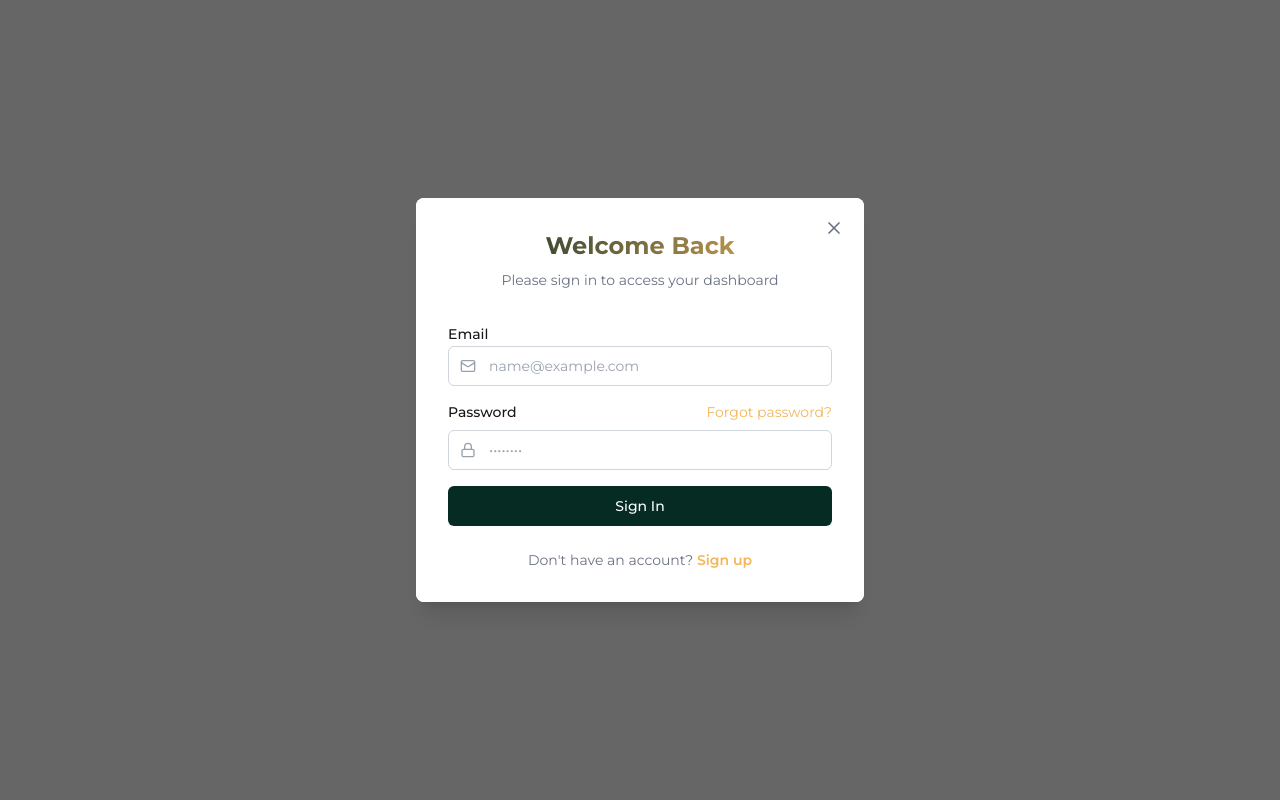
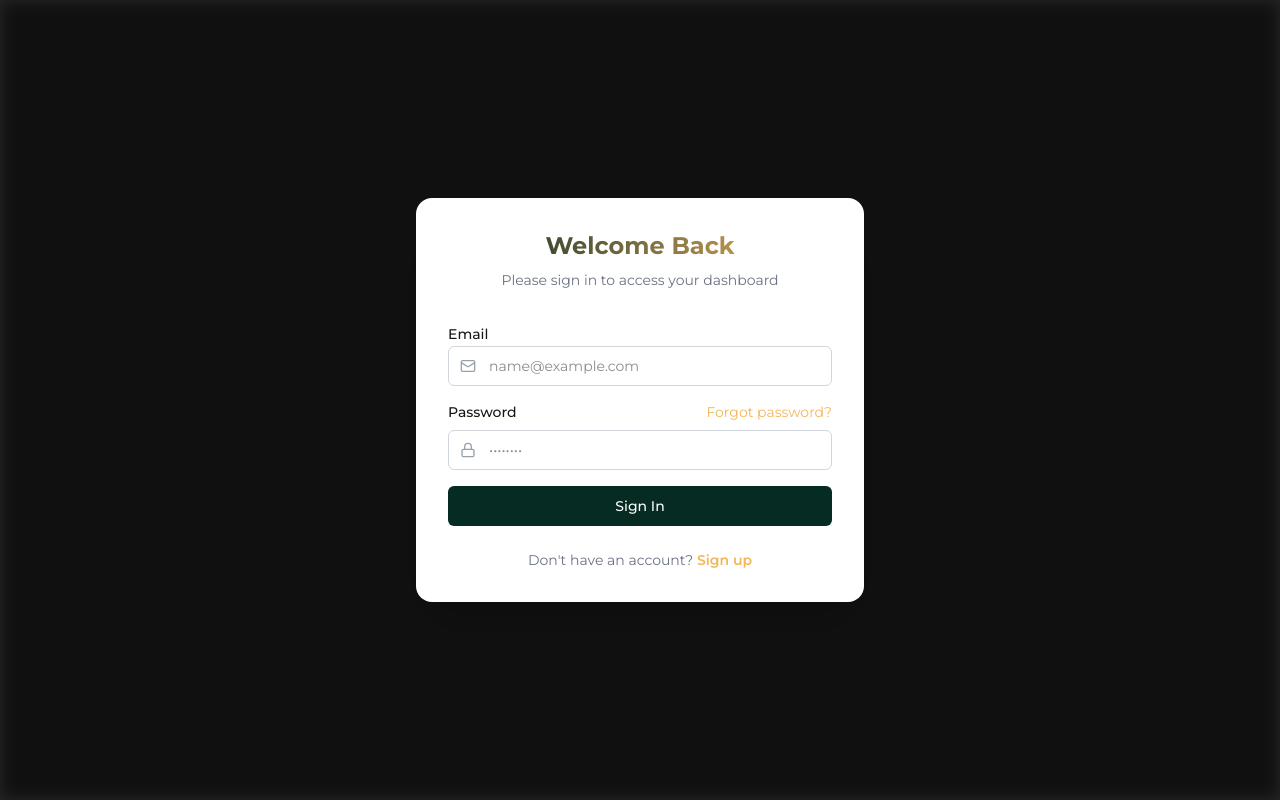
Before and after one commit to escrow-africa/escrow-landing, a Next.js app in the folder my-app/: page /auth/login in a window 1280 px wide. Built offline with nearby package versions, Linux system fonts and the light colour scheme.

Commit message:
feat: enhance LoginForm and SignupForm with animations and improved layout

```diff
--- a/my-app/components/auth/LoginForm.tsx
+++ b/my-app/components/auth/LoginForm.tsx
@@ -2,8 +2,9 @@
 
 import Link from "next/link";
 import { useState } from "react";
-import { Mail, Lock, AlertCircle, Loader2 } from "lucide-react";
+import { Mail, Lock, Loader2 } from "lucide-react";
 import { useRouter } from "next/navigation";
+import { motion, AnimatePresence } from "framer-motion";
 
 export default function LoginForm() {
   const [loading, setLoading] = useState(false);
@@ -13,16 +14,27 @@ export default function LoginForm() {
     event.preventDefault();
     setLoading(true);
 
-    // Simulate API call
     setTimeout(() => {
       setLoading(false);
-      // For demo purposes, just redirect to dashboard or home
       router.push("/");
     }, 1500);
   }
 
   return (
-    <div className="w-full bg-white px-6 py-8 md:p-8">
+    <AnimatePresence>
+      <motion.div
+        className="fixed inset-0 flex items-center justify-center bg-black/60 backdrop-blur-sm p-4"
+        initial={{ opacity: 0 }}
+        animate={{ opacity: 1 }}
+        exit={{ opacity: 0 }}
+      >
+        <motion.div
+          className="w-full max-w-md bg-white rounded-2xl shadow-2xl px-6 py-8 md:p-8"
+          initial={{ scale: 0.95, opacity: 0, y: 20 }}
+          animate={{ scale: 1, opacity: 1, y: 0 }}
+          exit={{ scale: 0.95, opacity: 0, y: 20 }}
+          transition={{ duration: 0.25 }}
+        >
           <div className="mb-8 text-center">
             <h2 className="text-2xl font-bold bg-clip-text text-transparent bg-gradient-to-r from-[#062B22] to-[#F3B659]">
               Welcome Back
@@ -34,13 +46,14 @@ export default function LoginForm() {
 
           <form onSubmit={handleSubmit} className="space-y-4">
             <div className="space-y-2">
-          <label className="text-sm font-medium leading-none peer-disabled:cursor-not-allowed peer-disabled:opacity-70" htmlFor="email">
+              <label className="text-sm font-medium" htmlFor="email">
                 Email
               </label>
+
               <div className="relative">
                 <Mail className="absolute left-3 top-3 h-4 w-4 text-gray-400" />
                 <input
-              className="flex h-10 w-full rounded-md border border-gray-300 bg-transparent px-3 py-2 text-sm placeholder:text-gray-400 focus:outline-none focus:ring-2 focus:ring-[#F3B659] focus:border-transparent disabled:cursor-not-allowed disabled:opacity-50 pl-10"
+                  className="flex h-10 w-full rounded-md border border-gray-300 px-3 py-2 text-sm focus:outline-none focus:ring-2 focus:ring-[#F3B659] pl-10"
                   id="email"
                   placeholder="name@example.com"
                   type="email"
@@ -48,11 +61,13 @@ export default function LoginForm() {
                 />
               </div>
             </div>
+
             <div className="space-y-2">
               <div className="flex items-center justify-between">
-            <label className="text-sm font-medium leading-none peer-disabled:cursor-not-allowed peer-disabled:opacity-70" htmlFor="password">
+                <label className="text-sm font-medium" htmlFor="password">
                   Password
                 </label>
+
                 <Link
                   className="text-sm text-[#F3B659] hover:underline"
                   href="#"
@@ -60,10 +75,11 @@ export default function LoginForm() {
                   Forgot password?
                 </Link>
               </div>
+
               <div className="relative">
                 <Lock className="absolute left-3 top-3 h-4 w-4 text-gray-400" />
                 <input
-              className="flex h-10 w-full rounded-md border border-gray-300 bg-transparent px-3 py-2 text-sm placeholder:text-gray-400 focus:outline-none focus:ring-2 focus:ring-[#F3B659] focus:border-transparent disabled:cursor-not-allowed disabled:opacity-50 pl-10"
+                  className="flex h-10 w-full rounded-md border border-gray-300 px-3 py-2 text-sm focus:outline-none focus:ring-2 focus:ring-[#F3B659] pl-10"
                   id="password"
                   placeholder="••••••••"
                   type="password"
@@ -71,8 +87,9 @@ export default function LoginForm() {
                 />
               </div>
             </div>
+
             <button
-          className="inline-flex items-center justify-center rounded-md text-sm font-medium ring-offset-background transition-colors focus-visible:outline-none focus-visible:ring-2 focus-visible:ring-ring focus-visible:ring-offset-2 disabled:pointer-events-none disabled:opacity-50 bg-[#062B22] text-white hover:bg-[#062B22]/90 h-10 px-4 w-full"
+              className="flex items-center justify-center rounded-md text-sm font-medium bg-[#062B22] text-white hover:bg-[#062B22]/90 h-10 px-4 w-full"
               type="submit"
               disabled={loading}
             >
@@ -89,10 +106,15 @@ export default function LoginForm() {
 
           <div className="mt-6 text-center text-sm">
             <span className="text-gray-500">Don't have an account? </span>
-        <Link className="font-semibold text-[#F3B659] hover:underline" href="/signup">
+            <Link
+              className="font-semibold text-[#F3B659] hover:underline"
+              href="/signup"
+            >
               Sign up
             </Link>
           </div>
-    </div>
+        </motion.div>
+      </motion.div>
+    </AnimatePresence>
   );
 }
--- a/my-app/components/auth/SignupForm.tsx
+++ b/my-app/components/auth/SignupForm.tsx
@@ -4,6 +4,7 @@ import Link from "next/link";
 import { useState } from "react";
 import { Mail, Lock, User, Loader2 } from "lucide-react";
 import { useRouter } from "next/navigation";
+import { motion,AnimatePresence } from "framer-motion";
 
 export default function SignupForm() {
   const [loading, setLoading] = useState(false);
@@ -13,7 +14,6 @@ export default function SignupForm() {
     event.preventDefault();
     setLoading(true);
 
-    // Simulate API call
     setTimeout(() => {
       setLoading(false);
       router.push("/");
@@ -21,7 +21,20 @@ export default function SignupForm() {
   }
 
   return (
-    <div className="w-full bg-white px-6 py-8 md:p-8">
+    <AnimatePresence>
+      <motion.div
+        className="fixed inset-0 flex items-center justify-center bg-black/60 backdrop-blur-sm p-4"
+        initial={{ opacity: 0 }}
+        animate={{ opacity: 1 }}
+        exit={{ opacity: 0 }}
+      >
+    <motion.div
+          className="w-full max-w-md bg-white rounded-2xl shadow-2xl px-6 py-8 md:p-8"
+          initial={{ scale: 0.95, opacity: 0, y: 20 }}
+          animate={{ scale: 1, opacity: 1, y: 0 }}
+          exit={{ scale: 0.95, opacity: 0, y: 20 }}
+          transition={{ duration: 0.25 }}
+        >
       <div className="mb-8 text-center">
         <h2 className="text-2xl font-bold bg-clip-text text-transparent bg-gradient-to-r from-[#062B22] to-[#F3B659]">
           Create an Account
@@ -34,27 +47,28 @@ export default function SignupForm() {
       <form onSubmit={handleSubmit} className="space-y-4">
         <div className="grid grid-cols-2 gap-4">
           <div className="space-y-2">
-            <label className="text-sm font-medium leading-none" htmlFor="firstName">
+            <label className="text-sm font-medium" htmlFor="firstName">
               First name
             </label>
             <div className="relative">
               <User className="absolute left-3 top-3 h-4 w-4 text-gray-400" />
               <input
-                className="flex h-10 w-full rounded-md border border-gray-300 bg-transparent px-3 py-2 text-sm placeholder:text-gray-400 focus:outline-none focus:ring-2 focus:ring-[#F3B659] focus:border-transparent pl-10"
+                className="flex h-10 w-full rounded-md border border-gray-300 px-3 py-2 text-sm focus:outline-none focus:ring-2 focus:ring-[#F3B659] pl-10"
                 id="firstName"
                 placeholder="John"
                 required
               />
             </div>
           </div>
+
           <div className="space-y-2">
-            <label className="text-sm font-medium leading-none" htmlFor="lastName">
+            <label className="text-sm font-medium" htmlFor="lastName">
               Last name
             </label>
             <div className="relative">
               <User className="absolute left-3 top-3 h-4 w-4 text-gray-400" />
               <input
-                className="flex h-10 w-full rounded-md border border-gray-300 bg-transparent px-3 py-2 text-sm placeholder:text-gray-400 focus:outline-none focus:ring-2 focus:ring-[#F3B659] focus:border-transparent pl-10"
+                className="flex h-10 w-full rounded-md border border-gray-300 px-3 py-2 text-sm focus:outline-none focus:ring-2 focus:ring-[#F3B659] pl-10"
                 id="lastName"
                 placeholder="Doe"
                 required
@@ -64,13 +78,13 @@ export default function SignupForm() {
         </div>
 
         <div className="space-y-2">
-          <label className="text-sm font-medium leading-none" htmlFor="email">
+          <label className="text-sm font-medium" htmlFor="email">
             Email
           </label>
           <div className="relative">
             <Mail className="absolute left-3 top-3 h-4 w-4 text-gray-400" />
             <input
-              className="flex h-10 w-full rounded-md border border-gray-300 bg-transparent px-3 py-2 text-sm placeholder:text-gray-400 focus:outline-none focus:ring-2 focus:ring-[#F3B659] focus:border-transparent pl-10"
+              className="flex h-10 w-full rounded-md border border-gray-300 px-3 py-2 text-sm focus:outline-none focus:ring-2 focus:ring-[#F3B659] pl-10"
               id="email"
               placeholder="name@example.com"
               type="email"
@@ -80,13 +94,13 @@ export default function SignupForm() {
         </div>
 
         <div className="space-y-2">
-          <label className="text-sm font-medium leading-none" htmlFor="password">
+          <label className="text-sm font-medium" htmlFor="password">
             Password
           </label>
           <div className="relative">
             <Lock className="absolute left-3 top-3 h-4 w-4 text-gray-400" />
             <input
-              className="flex h-10 w-full rounded-md border border-gray-300 bg-transparent px-3 py-2 text-sm placeholder:text-gray-400 focus:outline-none focus:ring-2 focus:ring-[#F3B659] focus:border-transparent pl-10"
+              className="flex h-10 w-full rounded-md border border-gray-300 px-3 py-2 text-sm focus:outline-none focus:ring-2 focus:ring-[#F3B659] pl-10"
               id="password"
               placeholder="••••••••"
               type="password"
@@ -95,8 +109,10 @@ export default function SignupForm() {
           </div>
         </div>
 
-        <button
-          className="inline-flex items-center justify-center rounded-md text-sm font-medium transition-colors focus-visible:outline-none focus-visible:ring-2 focus-visible:ring-ring focus-visible:ring-offset-2 disabled:pointer-events-none disabled:opacity-50 bg-[#062B22] text-white hover:bg-[#062B22]/90 h-10 px-4 w-full"
+        <motion.button
+          whileTap={{ scale: 0.97 }}
+          whileHover={{ scale: 1.02 }}
+          className="inline-flex items-center justify-center rounded-md text-sm font-medium bg-[#062B22] text-white hover:bg-[#062B22]/90 h-10 px-4 w-full"
           type="submit"
           disabled={loading}
         >
@@ -108,15 +124,20 @@ export default function SignupForm() {
           ) : (
             "Create Account"
           )}
-        </button>
+        </motion.button>
       </form>
 
       <div className="mt-6 text-center text-sm">
         <span className="text-gray-500">Already have an account? </span>
-        <Link className="font-semibold text-[#F3B659] hover:underline" href="/login">
+        <Link
+          className="font-semibold text-[#F3B659] hover:underline"
+          href="/login"
+        >
           Sign in
         </Link>
       </div>
-    </div>
+    </motion.div>
+    </motion.div>
+    </AnimatePresence>
   );
 }
```
Lines whose indentation alone changed are shown as unchanged.
